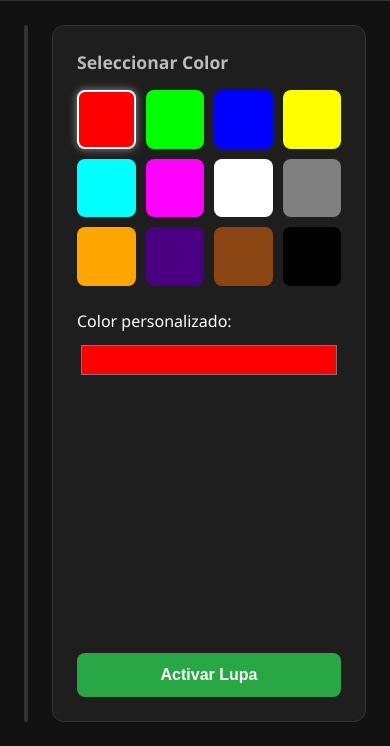
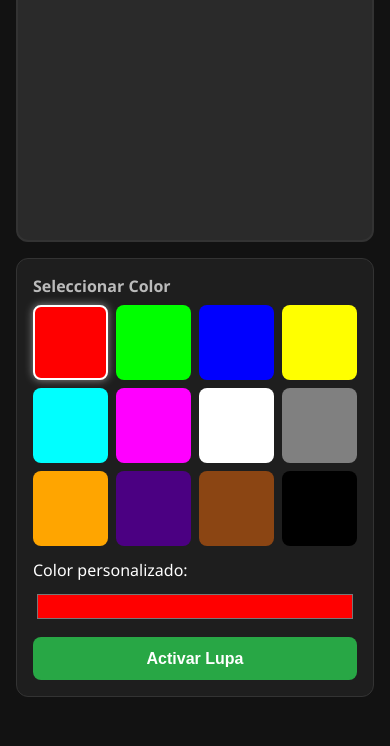
Before and after one commit to antoniocaminos/Experimento-RGB-en-pantalla, a plain HTML site: page index.html in a window 390 px wide. Shown: the part 98-844 px from the top of the page. Drawn offline with Linux system fonts and the light colour scheme.

Commit message:
Add files via upload

```diff
--- a/style.css
+++ b/style.css
@@ -219,3 +219,75 @@ main {
 .hidden {
     display: none !important;
 }
+/* --- ADAPTACIÓN RESPONSIVA PARA CELULARES (MODELO RGB) --- */
+@media (max-width: 768px) {
+    body {
+        height: auto;
+        overflow-y: auto; /* Permite scroll si el dispositivo es muy chico */
+    }
+
+    header {
+        padding: 0.8rem 1.2rem;
+    }
+
+    header h1 {
+        font-size: 1.2rem;
+    }
+
+    main {
+        flex-direction: column; /* Apila el canvas y los controles verticalmente */
+        padding: 1rem;
+        gap: 1rem;
+        height: calc(100vh - 60px); /* Usa el alto disponible de la pantalla */
+    }
+
+    #canvas-container {
+        flex: 1.2; /* Le da prioridad de espacio al lienzo de color */
+        min-height: 250px;
+    }
+
+    #controls {
+        width: 100%; /* El panel ocupa todo el ancho en móviles */
+        flex: 1;
+        padding: 1rem;
+        gap: 0.8rem;
+        justify-content: flex-start;
+    }
+
+    #palette-container h3 {
+        margin-bottom: 0.5rem;
+        font-size: 1rem;
+    }
+
+    #palette {
+        grid-template-columns: repeat(4, 1fr); /* Reorganiza las muestras en 4 columnas cómodas */
+        gap: 8px;
+        margin-bottom: 0.8rem;
+    }
+
+    .custom-color-picker input[type="color"] {
+        height: 35px;
+    }
+
+    /* Redimensionamos la lupa para que sea cómoda de arrastrar con el pulgar */
+    #magnifier {
+        width: 130px;
+        height: 130px;
+        border-width: 3px;
+    }
+
+    /* Cartel numérico RGB adaptado para móviles */
+    #rgb-display {
+        top: -30px;
+        font-size: 11px;
+        padding: 3px 8px;
+    }
+
+    #pixel-matrix {
+        gap: 5px; /* Reduce un poco la separación de las barritas */
+    }
+
+    .subpixel {
+        border-radius: 10px;
+    }
+}
```
